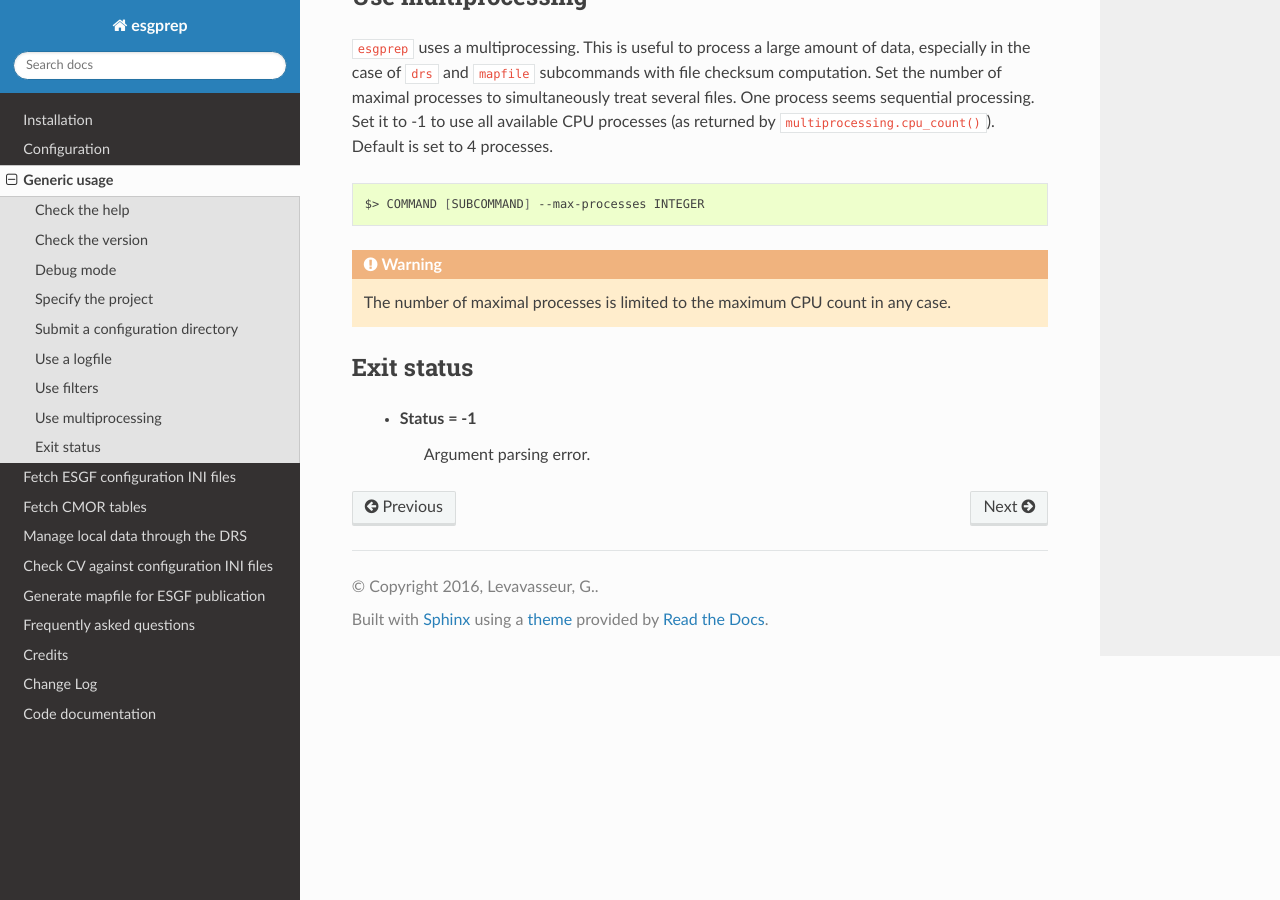
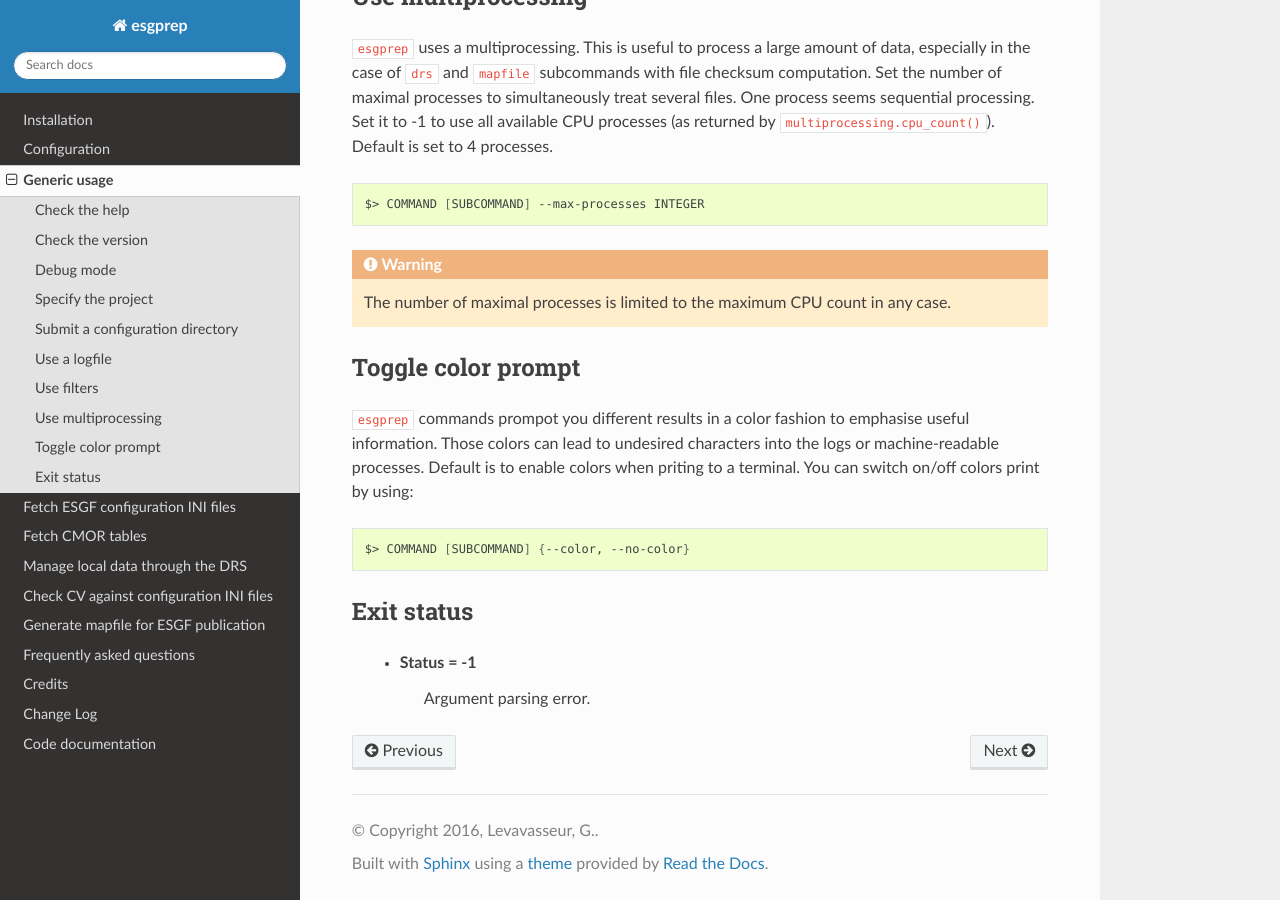
Before and after one commit to ESGF/esgf-prepare, a Sphinx documentation site: the page built from docs/usage.rst, in a window 1280 px wide and 900 px high, scrolled down 2499 px. Built offline with Sphinx 7.4.7 and the Read the Docs theme 2.0.0, drawn with Linux system fonts in a browser that asks for light colours; the version number could not be read and is left out.

```diff
--- a/docs/usage.rst
+++ b/docs/usage.rst
@@ -23,7 +23,7 @@ Check the version
 
 .. code-block:: bash
 
-    $> COMMAND {-v,--version
+    $> COMMAND {-v,--version}
 
 .. note:: The program version will be the same for all the esgprep tools.
 
@@ -119,6 +119,17 @@ CPU processes (as returned by ``multiprocessing.cpu_count()``). Default is set t
 
 .. warning:: The number of maximal processes is limited to the maximum CPU count in any case.
 
+Toggle color prompt
+*******************
+
+``esgprep`` commands prompot you different results in a color fashion to emphasise useful information.
+Those colors can lead to undesired characters into the logs or machine-readable processes. Default is to
+enable colors when priting to a terminal. You can switch on/off colors print by using:
+
+.. code-block:: bash
+
+    $> COMMAND [SUBCOMMAND] {--color, --no-color}
+
 Exit status
 ***********
 
```
Also changed, not shown: 3 other files.
